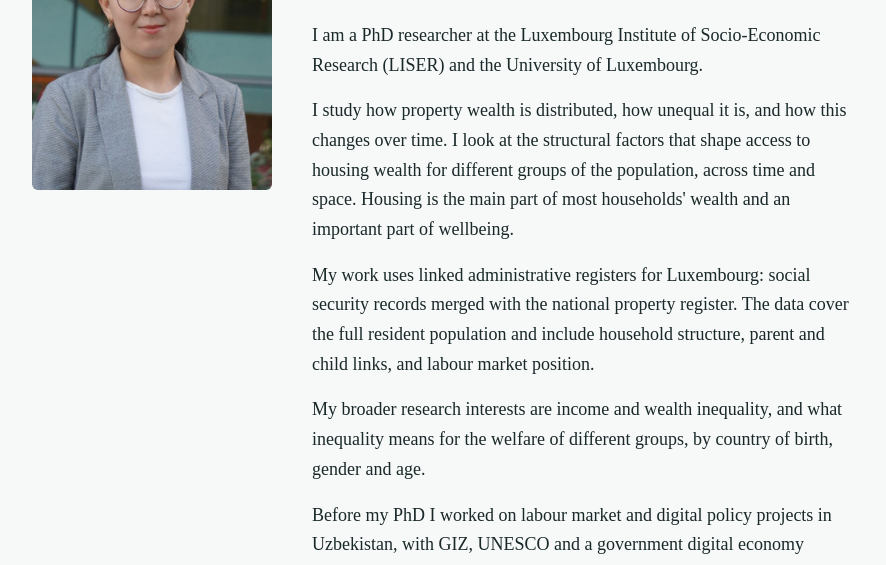
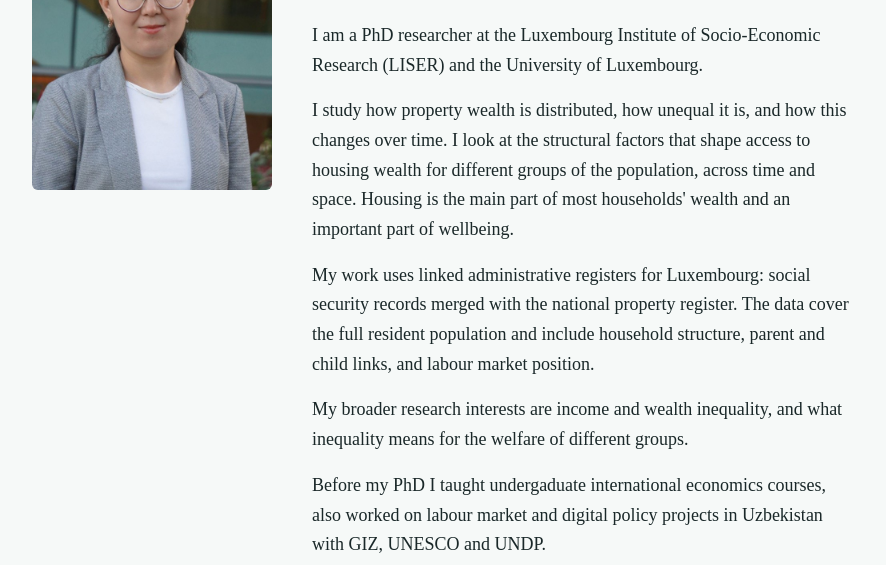
Before and after one commit to gulnoza-kuldosheva/gulnoza-kuldosheva.github.io, a plain HTML site: page index.html in a window 1280 px wide. Shown: the part 231-796 px from the top of the page, without its empty margins (196-1082 px from the left). Drawn offline with Linux system fonts and the light colour scheme.

Commit message:
Update research interests and background descriptions

```diff
--- a/index.html
+++ b/index.html
@@ -72,10 +72,10 @@
 
             <p>My work uses linked administrative registers for Luxembourg: social security records merged with the national property register. The data cover the full resident population and include household structure, parent and child links, and labour market position.</p>
 
-            <p>My broader research interests are income and wealth inequality, and what inequality means for the welfare of different groups, by country of birth, gender and age.</p>
+            <p>My broader research interests are income and wealth inequality, and what inequality means for the welfare of different groups. </p>
 
             <!-- EDIT: your background before the PhD. Delete this paragraph if you prefer. -->
-            <p>Before my PhD I worked on labour market and digital policy projects in Uzbekistan, with GIZ, UNESCO and a government digital economy centre, and taught undergraduate economics.</p>
+            <p>Before my PhD I taught undergaduate international economics courses, also worked on labour market and digital policy projects in Uzbekistan with GIZ, UNESCO and UNDP.</p>
           </div>
 
           <!-- EDIT: your links. Test each one after uploading. -->
```
